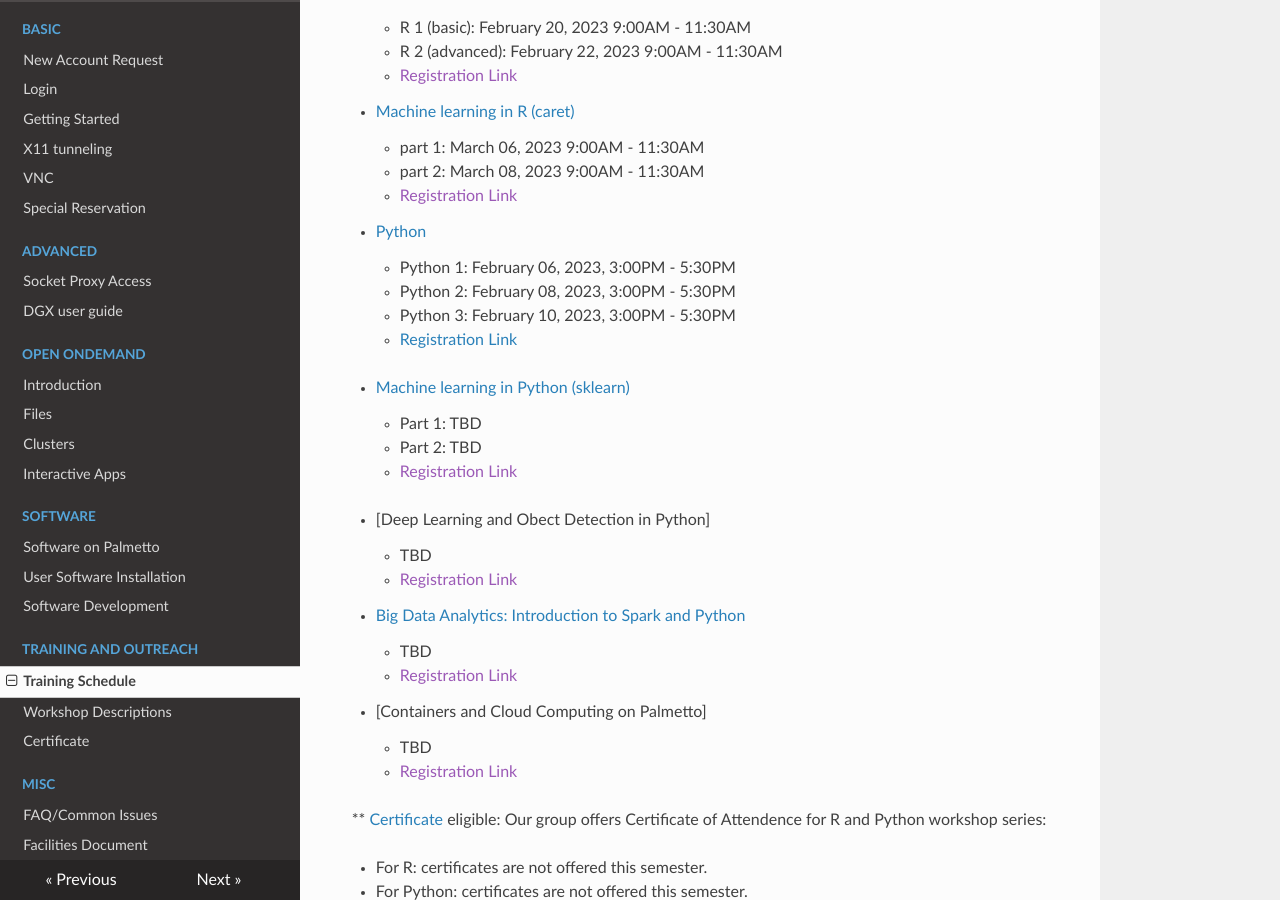
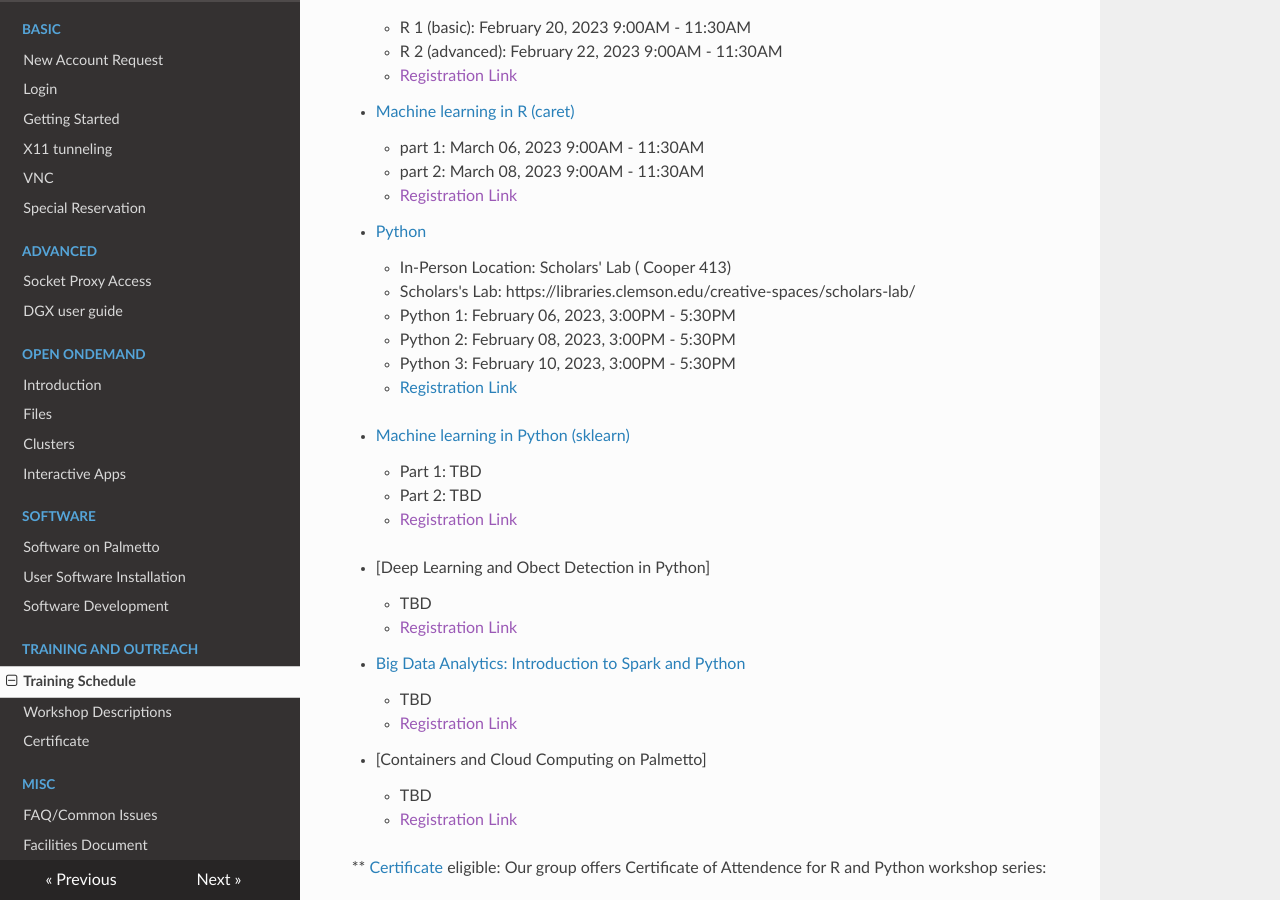
Before and after one commit to clemsonciti/palmetto-documentation, an MkDocs documentation site: the page built from docs/training/schedule.md, in a window 1280 px wide and 900 px high, scrolled down 727 px. Built offline with MkDocs 1.6.1, drawn with Linux system fonts in a browser that asks for light colours; nearby versions of some CDN libraries.

Commit message:
update Python workshop location

```diff
--- a/docs/training/schedule.md
+++ b/docs/training/schedule.md
@@ -33,6 +33,8 @@ Registration link will be automatically closed once it hits max 60 participants.
     - [Registration Link]()
 
  - [Python](workshop.md#introduction-to-programming-in-python)
+    - In-Person Location: Scholars' Lab ( Cooper 413)
+    - Scholars's Lab: https://libraries.clemson.edu/creative-spaces/scholars-lab/
     - Python 1: February 06, 2023, 3:00PM - 5:30PM
     - Python 2: February 08, 2023, 3:00PM - 5:30PM
     - Python 3: February 10, 2023, 3:00PM - 5:30PM
```
